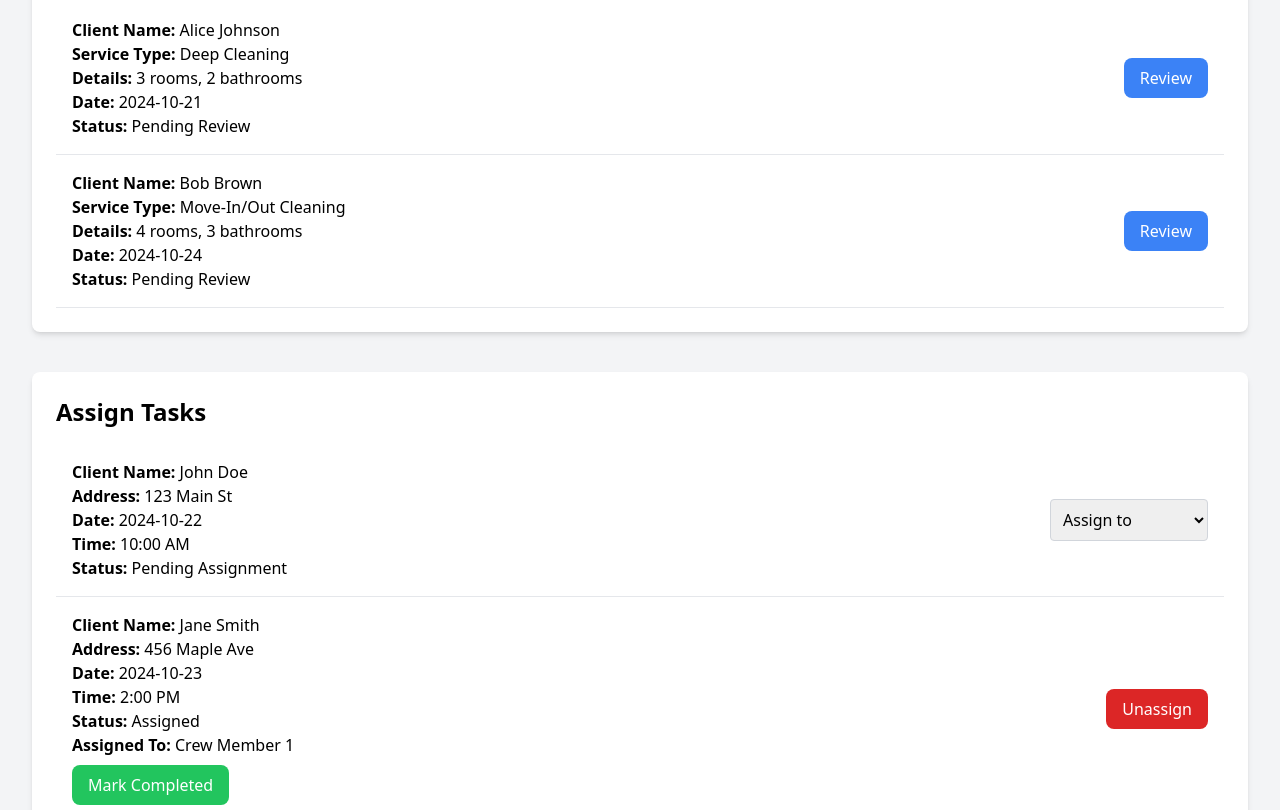
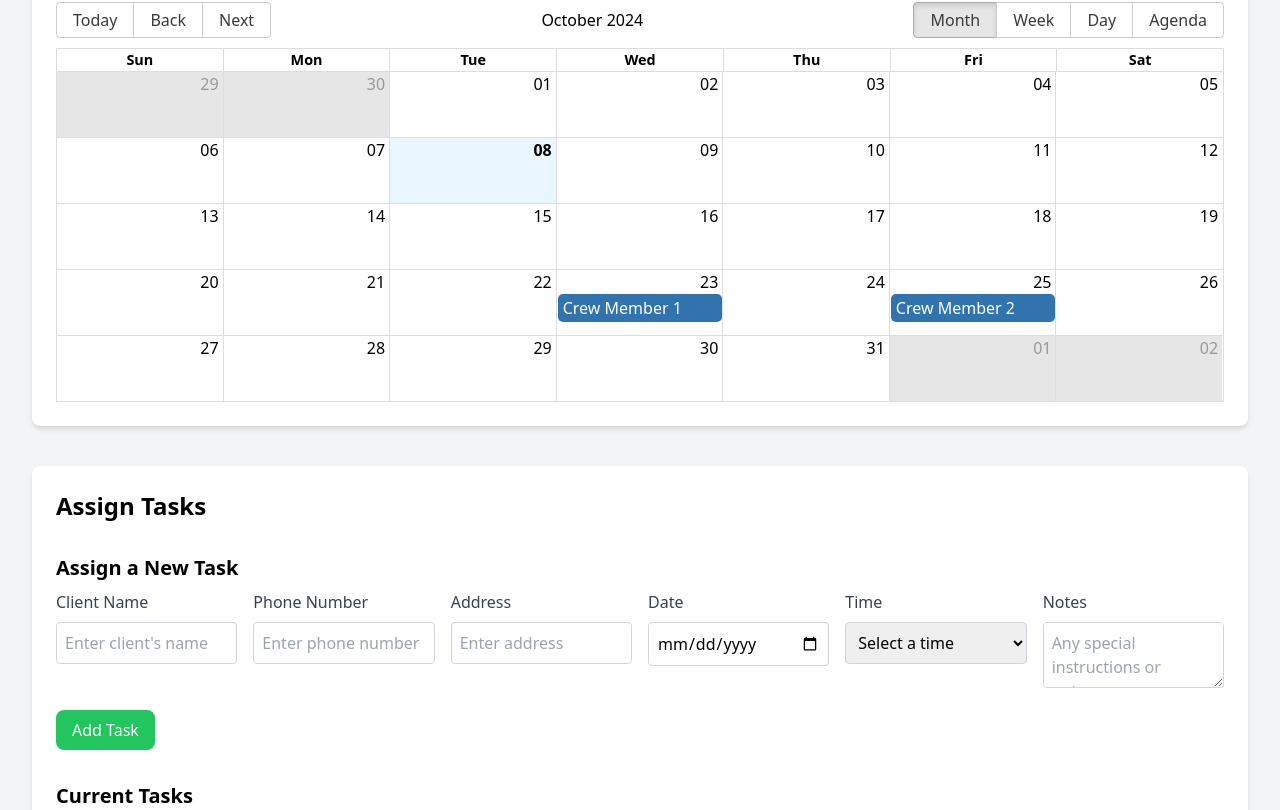
Before and after one commit to AndresAlbornozgil/cleaning-company-webapp, a React (Vite) app in the folder client/: page /admin-portal in a window 1280 px wide. Shown: the part 390-1200 px from the top of the page. Built offline with nearby package versions, Linux system fonts and the light colour scheme.

Commit message:
Polished the AdminPortal a little more, added features to add Tasks manually

```diff
--- a/client/package.json
+++ b/client/package.json
@@ -16,6 +16,7 @@
     "moment": "^2.30.1",
     "react": "^18.3.1",
     "react-big-calendar": "^1.15.0",
+    "react-calendar": "^5.0.0",
     "react-dom": "^18.3.1",
     "react-router-dom": "^6.26.2",
     "react-slick": "^0.30.2",
--- a/client/src/pages/AdminPortal.jsx
+++ b/client/src/pages/AdminPortal.jsx
@@ -1,4 +1,7 @@
 import React, { useState } from 'react';
+import { Calendar, momentLocalizer } from 'react-big-calendar';
+import moment from 'moment';
+import 'react-big-calendar/lib/css/react-big-calendar.css';
 
 // Mock Data for initial crew members, jobs, and estimates
 const initialCrew = [
@@ -7,9 +10,9 @@ const initialCrew = [
 ];
 
 const initialJobs = [
-  { id: 1, clientName: 'John Doe', address: '123 Main St', status: 'pending', crewAssigned: null, date: '2024-10-22', time: '10:00 AM' },
-  { id: 2, clientName: 'Jane Smith', address: '456 Maple Ave', status: 'assigned', crewAssigned: 1, date: '2024-10-23', time: '2:00 PM' },
-  { id: 3, clientName: 'Paul White', address: '789 Oak St', status: 'assigned', crewAssigned: 2, date: '2024-10-25', time: '9:00 AM' },
+  { id: 1, clientName: 'John Doe', address: '123 Main St', phoneNumber: '555-1234', status: 'pending', crewAssigned: null, date: '2024-10-22', time: '10:00 AM', notes: 'Entry gate code: 1234' },
+  { id: 2, clientName: 'Jane Smith', address: '456 Maple Ave', phoneNumber: '555-5678', status: 'assigned', crewAssigned: 1, date: '2024-10-23', time: '2:00 PM', notes: 'Call on arrival' },
+  { id: 3, clientName: 'Paul White', address: '789 Oak St', phoneNumber: '555-4321', status: 'assigned', crewAssigned: 2, date: '2024-10-25', time: '9:00 AM', notes: '' },
 ];
 
 const initialEstimates = [
@@ -22,19 +25,35 @@ const AdminPortal = () => {
   const [jobs, setJobs] = useState(initialJobs); // State to manage jobs
   const [estimates, setEstimates] = useState(initialEstimates); // State to manage estimates
   const [newCrew, setNewCrew] = useState({ name: '', email: '', phoneNumber: '', password: '' }); // New crew form
+  const [newJob, setNewJob] = useState({ clientName: '', phoneNumber: '', address: '', date: '', time: '', notes: '', status: 'pending' });
 
-  // Count pending estimates
-  const pendingEstimatesCount = estimates.filter((estimate) => estimate.status === 'pending').length;
+  const localizer = momentLocalizer(moment);
 
-  // Count total tasks (all jobs)
-  const totalTasksCount = jobs.length;
+  // Convert jobs to calendar events
+  const jobEvents = jobs
+    .filter((job) => job.status === 'assigned')
+    .map((job) => ({
+      title: `${crew.find((c) => c.id === job.crewAssigned)?.name}`,
+      start: new Date(`${job.date} ${job.time}`),
+      end: new Date(`${job.date} ${job.time}`),
+      allDay: false,
+    }));
 
   // Handle input changes in the "Add New Crew Member" form
   const handleInputChange = (e) => {
-    const { name, value, type, checked } = e.target;
+    const { name, value } = e.target;
     setNewCrew({
       ...newCrew,
-      [name]: type === 'checkbox' ? checked : value,
+      [name]: value,
+    });
+  };
+
+  // Handle input changes for new job
+  const handleJobInputChange = (e) => {
+    const { name, value } = e.target;
+    setNewJob({
+      ...newJob,
+      [name]: value,
     });
   };
 
@@ -50,7 +69,7 @@ const AdminPortal = () => {
       name: newCrew.name,
       email: newCrew.email,
       phoneNumber: newCrew.phoneNumber,
-      password: newCrew.password, // Account creation
+      password: newCrew.password,
     };
 
     setCrew([...crew, newMember]); // Add new member to crew
@@ -58,10 +77,34 @@ const AdminPortal = () => {
     alert(`Crew member ${newMember.name} added successfully.`);
   };
 
-  // Handle removing crew member
-  const handleRemoveCrew = (crewId) => {
-    setCrew(crew.filter((member) => member.id !== crewId));
-    alert('Crew member removed.');
+  // Handle adding new task (job)
+  const handleAddJob = () => {
+    if (!newJob.clientName || !newJob.phoneNumber || !newJob.address || !newJob.date || !newJob.time) {
+      alert('Please fill out all fields to add a task.');
+      return;
+    }
+
+    const newTask = {
+      id: jobs.length + 1,
+      clientName: newJob.clientName,
+      phoneNumber: newJob.phoneNumber,
+      address: newJob.address,
+      date: newJob.date,
+      time: newJob.time,
+      notes: newJob.notes,
+      status: 'pending',
+      crewAssigned: null,
+    };
+
+    setJobs([...jobs, newTask]); // Add new job
+    setNewJob({ clientName: '', phoneNumber: '', address: '', date: '', time: '', notes: '', status: 'pending' }); // Reset form
+    alert('New task added successfully.');
+  };
+
+  // Handle removing a job (task)
+  const handleRemoveJob = (jobId) => {
+    setJobs(jobs.filter((job) => job.id !== jobId));
+    alert('Task removed.');
   };
 
   // Handle assigning a job to a crew member
@@ -82,6 +125,13 @@ const AdminPortal = () => {
     alert('Job unassigned successfully.');
   };
 
+  // Handle marking job as completed
+  const handleMarkCompleted = (jobId) => {
+    const updatedJobs = jobs.filter((job) => job.id !== jobId); // Remove job from list
+    setJobs(updatedJobs);
+    alert('Job marked as completed.');
+  };
+
   // Handle reviewing an estimate
   const handleReviewEstimate = (estimateId) => {
     const updatedEstimates = estimates.map((estimate) =>
@@ -91,27 +141,20 @@ const AdminPortal = () => {
     alert('Estimate reviewed successfully.');
   };
 
-  // Handle marking job as completed
-  const handleMarkCompleted = (jobId) => {
-    const updatedJobs = jobs.filter((job) => job.id !== jobId); // Remove job from list
-    setJobs(updatedJobs);
-    alert('Job marked as completed.');
-  };
-
   return (
     <div className="min-h-screen bg-gray-100">
       <div className="container mx-auto p-8">
-        <h1 className="text-4xl font-bold text-center mb-8">Admin Portal</h1>
+        <h1 className="text-4xl font-bold text-center mb-8">Business Manager Dashboard</h1>
 
         {/* Dashboard Overview */}
-        <div className="grid grid-cols-3 gap-6 mb-10">
+        <div className="grid grid-cols-1 md:grid-cols-3 gap-6 mb-10">
           <div className="bg-white shadow-md p-6 rounded-lg text-center">
             <h2 className="text-2xl font-bold">Estimates</h2>
-            <p className="text-gray-600 mt-2">{pendingEstimatesCount}</p>
+            <p className="text-gray-600 mt-2">{estimates.filter((estimate) => estimate.status === 'pending').length}</p>
           </div>
           <div className="bg-white shadow-md p-6 rounded-lg text-center">
             <h2 className="text-2xl font-bold">Tasks</h2>
-            <p className="text-gray-600 mt-2">{totalTasksCount}</p>
+            <p className="text-gray-600 mt-2">{jobs.length}</p>
           </div>
           <div className="bg-white shadow-md p-6 rounded-lg text-center">
             <h2 className="text-2xl font-bold">Crew</h2>
@@ -119,37 +162,111 @@ const AdminPortal = () => {
           </div>
         </div>
 
-        {/* Review Estimates Section */}
+        {/* Schedule Section */}
         <div className="bg-white shadow-md p-6 rounded-lg mb-10">
-          <h2 className="text-2xl font-bold mb-4">Review Estimates</h2>
-          {estimates.map((estimate) => (
-            <div key={estimate.id} className="flex justify-between items-center p-4 border-b">
-              <div>
-                <p><strong>Client Name:</strong> {estimate.clientName}</p>
-                <p><strong>Service Type:</strong> {estimate.serviceType}</p>
-                <p><strong>Details:</strong> {estimate.estimateDetails}</p>
-                <p><strong>Date:</strong> {estimate.date}</p>
-                <p><strong>Status:</strong> {estimate.status === 'pending' ? 'Pending Review' : 'Reviewed'}</p>
-              </div>
-              {estimate.status === 'pending' && (
-                <button
-                  onClick={() => handleReviewEstimate(estimate.id)}
-                  className="bg-blue-500 text-white px-4 py-2 rounded-lg"
-                >
-                  Review
-                </button>
-              )}
-            </div>
-          ))}
+          <h2 className="text-2xl font-bold mb-4">Schedule</h2>
+          <Calendar
+            localizer={localizer}
+            events={jobEvents}
+            startAccessor="start"
+            endAccessor="end"
+            style={{ height: 400 }}
+          />
         </div>
 
         {/* Assign Tasks Section */}
         <div className="bg-white shadow-md p-6 rounded-lg mb-10">
           <h2 className="text-2xl font-bold mb-4">Assign Tasks</h2>
+          <h3 className="text-xl font-semibold mt-8 mb-2">Assign a New Task</h3>
+          <div className="flex flex-wrap gap-4 mb-4">
+            <div className="flex-1">
+              <label className="block text-gray-700">Client Name</label>
+              <input
+                type="text"
+                name="clientName"
+                value={newJob.clientName}
+                onChange={handleJobInputChange}
+                className="w-full p-2 border border-gray-300 rounded mt-2"
+                placeholder="Enter client's name"
+                required
+              />
+            </div>
+            <div className="flex-1">
+              <label className="block text-gray-700">Phone Number</label>
+              <input
+                type="text"
+                name="phoneNumber"
+                value={newJob.phoneNumber}
+                onChange={handleJobInputChange}
+                className="w-full p-2 border border-gray-300 rounded mt-2"
+                placeholder="Enter phone number"
+                required
+              />
+            </div>
+            <div className="flex-1">
+              <label className="block text-gray-700">Address</label>
+              <input
+                type="text"
+                name="address"
+                value={newJob.address}
+                onChange={handleJobInputChange}
+                className="w-full p-2 border border-gray-300 rounded mt-2"
+                placeholder="Enter address"
+                required
+              />
+            </div>
+            <div className="flex-1">
+              <label className="block text-gray-700">Date</label>
+              <input
+                type="date"
+                name="date"
+                value={newJob.date}
+                onChange={handleJobInputChange}
+                className="w-full p-2 border border-gray-300 rounded mt-2"
+                required
+              />
+            </div>
+            <div className="flex-1">
+              <label className="block text-gray-700">Time</label>
+              <select
+                name="time"
+                value={newJob.time}
+                onChange={handleJobInputChange}
+                className="w-full p-2 border border-gray-300 rounded mt-2"
+                required
+              >
+                <option value="" disabled>Select a time</option>
+                {['8:00 AM', '9:00 AM', '10:00 AM', '11:00 AM', '12:00 PM', '1:00 PM', '2:00 PM', '3:00 PM', '4:00 PM'].map((time) => (
+                  <option key={time} value={time}>{time}</option>
+                ))}
+              </select>
+            </div>
+            <div className="flex-1">
+              <label className="block text-gray-700">Notes</label>
+              <textarea
+                name="notes"
+                value={newJob.notes}
+                onChange={handleJobInputChange}
+                className="w-full p-2 border border-gray-300 rounded mt-2"
+                placeholder="Any special instructions or notes..."
+                rows="2"
+              />
+            </div>
+          </div>
+          <button
+            onClick={handleAddJob}
+            className="bg-green-500 text-white px-4 py-2 rounded-lg"
+          >
+            Add Task
+          </button>
+
+          {/* Current Tasks */}
+          <h3 className="text-xl font-semibold mt-8 mb-2">Current Tasks</h3>
           {jobs.map((job) => (
             <div key={job.id} className="flex justify-between items-center p-4 border-b">
               <div>
                 <p><strong>Client Name:</strong> {job.clientName}</p>
+                <p><strong>Phone Number:</strong> {job.phoneNumber}</p>
                 <p><strong>Address:</strong> {job.address}</p>
                 <p><strong>Date:</strong> {job.date}</p>
                 <p><strong>Time:</strong> {job.time}</p>
@@ -166,8 +283,8 @@ const AdminPortal = () => {
                   </div>
                 )}
               </div>
-              {job.status === 'pending' ? (
-                <div>
+              <div>
+                {job.status === 'pending' ? (
                   <select
                     onChange={(e) => handleAssignJob(job.id, e.target.value)}
                     className="p-2 border border-gray-300 rounded"
@@ -181,15 +298,21 @@ const AdminPortal = () => {
                       </option>
                     ))}
                   </select>
-                </div>
-              ) : (
+                ) : (
+                  <button
+                    onClick={() => handleUnassignJob(job.id)}
+                    className="bg-blue-600 text-white px-4 py-2 rounded-lg"
+                  >
+                    Unassign
+                  </button>
+                )}
                 <button
-                  onClick={() => handleUnassignJob(job.id)}
-                  className="bg-red-600 text-white px-4 py-2 rounded-lg"
+                  onClick={() => handleRemoveJob(job.id)}
+                  className="bg-red-600 text-white px-4 py-2 ml-2 rounded-lg"
                 >
-                  Unassign
+                  Remove
                 </button>
-              )}
+              </div>
             </div>
           ))}
         </div>
```
Also changed, not shown: 1 other file (tests, documents, lock files or other folders).
